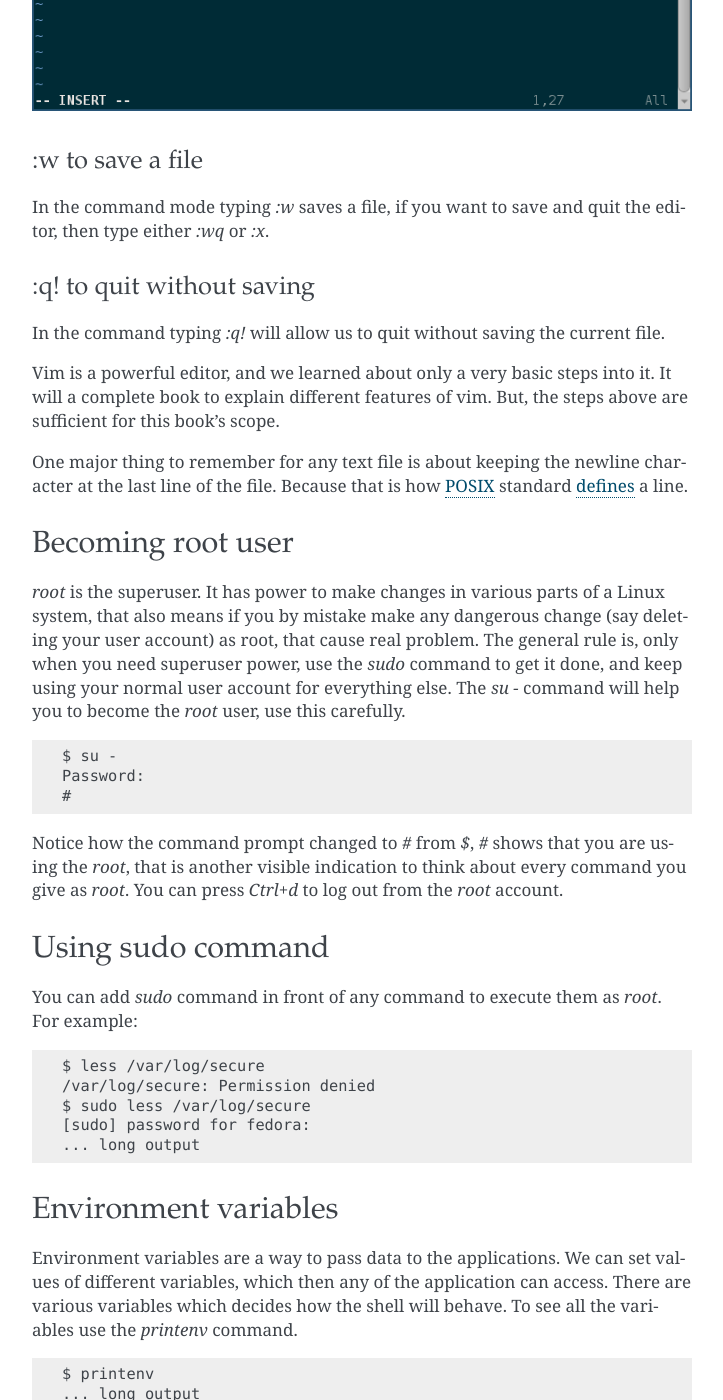
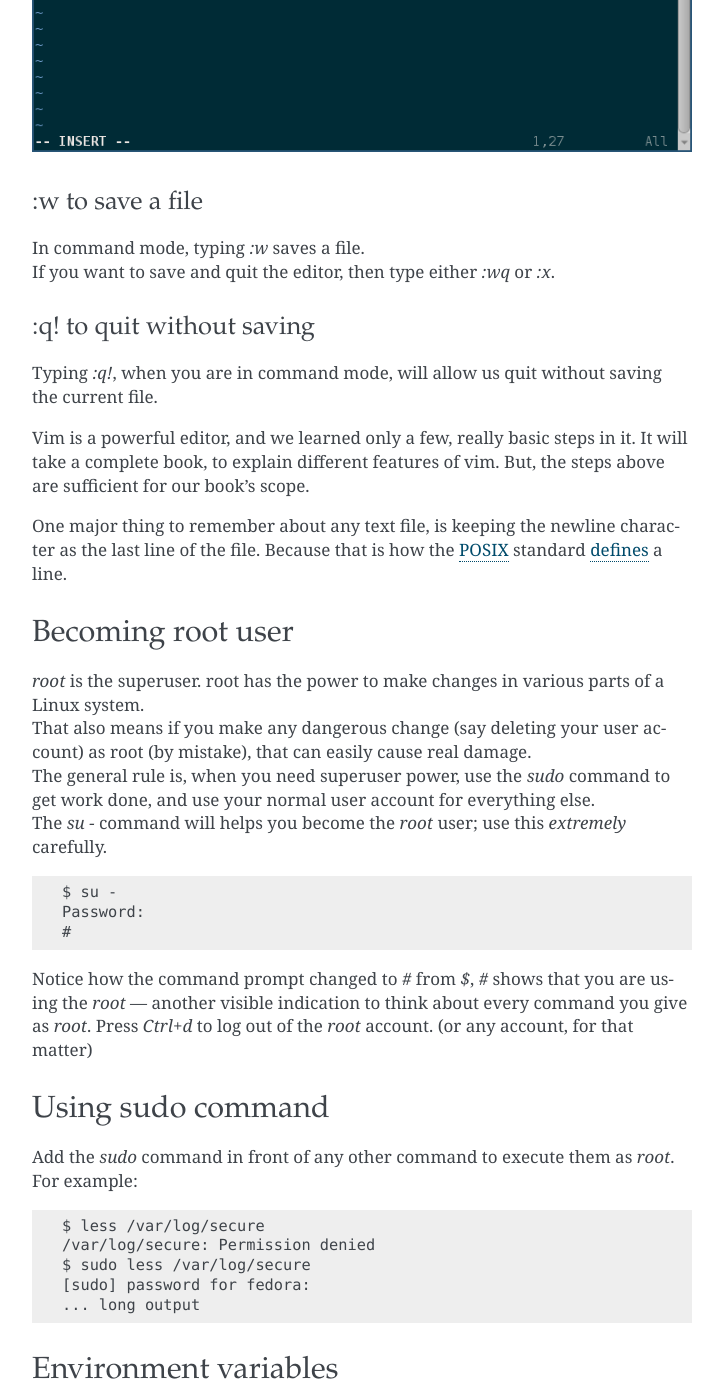
Before and after one commit to kushaldas/lym, a Sphinx documentation site: the page built from docs/useful.md, in a window 1280 px wide and 1400 px high, scrolled down 3821 px. Shown: the whole window, without its empty margins (388-1111 px from the left). Built offline with Sphinx 7.4.7, drawn with Linux system fonts in a browser that asks for light colours; a script that is not in the unit is left out; some of the changed text lies outside the part shown.

Commit message:
Update useful.md
Typo fixes and grammar changes

````diff
--- a/docs/useful.md
+++ b/docs/useful.md
@@ -1,14 +1,14 @@
 ## Useful commands
 
-In this chapter we will learn about more commands which we may have to
+In this chapter, we will learn about a few more commands which we may have to
 use in daily life.
 
 
 ### Creating soft link to a file
 
-Soft link or symbolic links are the special kind of files, which
-actually points to some other file using either related or absolute
-path. We can create soft links using *ln -s* command.
+Soft link or symbolic links are a special kind of file, which
+actually point to some other file using either related or absolute
+paths. We can create soft links using *ln -s* command.
 
 ```
 $ ln -s /etc/hostname name
@@ -21,14 +21,14 @@ kushal-test.novalocal
 ```
 
 In the above example, we created a soft link called *name* to the
-*/etc/hostname* file. You can see the details about the soft link
+*/etc/hostname* file. You can see details about the soft link
 files by using the *ls -l* command. You can create links to any
 directory in the same way.
 
 If you remove the original file the soft link is pointing to, then the
-soft link will become useless, and will point to a file which does not
-exists. Soft links can point to file which is in a different file
-system.
+soft link will become useless, because it’ll point to a file that does not
+exist.
+Soft links can also point to file which is in a different file system.
 
 ### Creating hard links
 
@@ -71,8 +72,8 @@ content.
 ### Extracting a tar file
 
 *tar* is a tool to create and extract archive files. Many times we
- will have to download and then extract a tar file in our regular
- computer usage.
+ will have to download and then extract tar files in our regular
+ day to day work.
 
 ```
 $ tar -xzvf files.tar.gz
@@ -107,13 +108,13 @@ bye.txt  files.tar.gz  hello.c
 ```
 ### Vim editor
 
-Text editors are the tool to edit files. This can be a configuration
+Text editors are tools to edit files. This could be a configuration
 file, or source code, or an email, or any other kind of text file.
-Which editor to use is generally a personal choice, and a lot of good
-energy have been to wasted to tell which one is the best editor. In
-this book we will just learn about *Vim* editor. It is also known as
-*vi enhanced* editor. In the Fedora Linux distribution, the *vi*
-command is actually an alias to the the *vim* itself.
+Which editor to use, is generally a personal choice, and a lot of good
+energy has been wasted in the telling of which one, is the one, truem best editor. In
+this book we will just learn about *Vim* editor. It’s also known as
+*vi improved* editor. In the Fedora Linux distribution, the *vi*
+command is actually an alias to *vim* itself.
 
 If we just type vim, and press enter, we will see the following
 screen.
@@ -122,44 +123,44 @@ screen.
 
 #### :q to exit vim
 
-Press Escape and then type *:q* to exit the vim.
+Press Escape and then type *:q* to exit vim.
 
 ![](/img/vim2.png)
 
 #### Open a new file or edit an existing file
 
-*vim filename* is the command to open an existing file, if the file is
- not there, it will open a new empty file for editing.
+*vim filename* is the command to open an existing file. If the file does not exist,
+it will open a new, empty file for editing.
 
 #### Different modes of vim
 
-Vim editor starts with command mode, every time you open any file,
+Vim editor starts off in command mode. Every time you open a file,
 this is the default mode of the editor. You can press the *Escape* key
-in any other mode to come to the command mode.
+in any other mode to come back to command mode.
 
-You can press *i* to go into insert mode, we edit documents in the
-insert mode. Here if you press *Escape* you will get back to the
+You press *i* to go into insert mode; we edit documents in the
+insert mode. If you press *Escape*, you will return to
 command mode.
 
 ![](/img/vim3.png)
 
 #### :w to save a file
 
-In the command mode typing *:w* saves a file, if you want to save
-and quit the editor, then type either *:wq* or *:x*.
+In command mode, typing *:w* saves a file.
+If you want to save and quit the editor, then type either *:wq* or *:x*.
 
 #### :q! to quit without saving
 
-In the command typing *:q!* will allow us to quit without saving
+Typing *:q!*, when you are in command mode, will allow us quit without saving
 the current file.
 
-Vim is a powerful editor, and we learned about only a very basic steps
-into it. It will a complete book to explain different features of
-vim. But, the steps above are sufficient for this book's scope.
+Vim is a powerful editor, and we learned only a few, really basic steps
+in it. It will take a complete book, to explain different features of
+vim. But, the steps above are sufficient for our book’s scope.
 
 
-One major thing to remember for any text file is about keeping the
-newline character at the last line of the file. Because that is how
+One major thing to remember about any text file, is keeping the
+newline character as the last line of the file. Because that is how the
 [POSIX](https://en.wikipedia.org/wiki/POSIX) standard
 [defines](http://pubs.opengroup.org/onlinepubs/9699919799/basedefs/V1_chap03.html#tag_03_206)
 a line.
@@ -169,13 +170,16 @@ a line.
 ```
 ### Becoming root user
 
-*root* is the superuser. It has power to make changes in various parts
-of a Linux system, that also means if you by mistake make any
-dangerous change (say deleting your user account) as root, that cause
-real problem. The general rule is, only when you need superuser power,
-use the *sudo* command to get it done, and keep using your normal user
-account for everything else. The *su -* command will help you to
-become the *root* user, use this carefully.
+*root* is the superuser. root has the power to make changes in various parts
+of a Linux system.
+That also means if you make any
+dangerous change (say deleting your user account) as root (by mistake), that can easily cause
+real damage.
+The general rule is, when you need superuser power,
+use the *sudo* command to get work done, and use your normal user
+account for everything else.
+The *su -* command will helps you
+become the *root* user; use this *extremely* carefully.
 
 ```
 $ su -
@@ -184,16 +188,16 @@ Password:
 ```
 
 Notice how the command prompt changed to *#* from *$*, *#* shows that
-you are using the *root*, that is another visible indication to think
-about every command you give as *root*. You can press *Ctrl+d* to log
-out from the *root* account.
+you are using the *root* — another visible indication to think
+about every command you give as *root*. Press *Ctrl+d* to log
+out of the *root* account. (or any account, for that matter)
 
 ```eval_rst
 .. index:: sudo
 ```
 ### Using sudo command
 
-You can add *sudo* command in front of any command to execute them as
+Add the *sudo* command in front of any other command to execute them as
 *root*. For example:
 
 ```
@@ -209,10 +213,11 @@ $ sudo less /var/log/secure
 ```
 ### Environment variables
 
-Environment variables are a way to pass data to the applications. We
-can set values of different variables, which then any of the
-application can access. There are various variables which decides how
-the shell will behave. To see all the variables use the *printenv*
+Environment variables are a way to pass data on to applications. We
+can set values of different variables, which any
+application can then access.
+There are various variables which decide how
+the shell will behave. To see all the variables, use the *printenv*
 command.
 
 ```
@@ -221,8 +226,9 @@ $ printenv
 ```
 
 You can execute the same command once as normal user, and once as
-*root*, and then check for the differences between the output. That is
-because the variables can be user specific.
+*root*, and then check for the differences between the output.
+You will mostly see they are same, with some (or more) unique ones.
+That’s because, variables are user specific.
 
 ```eval_rst
 .. index:: export
@@ -230,8 +236,9 @@ because the variables can be user specific.
 ### Setting up environment variable values
 
  We can use the *export* command to create a new environment variable
- or we can change an existing one. We can use the *echo* command to
- print one particular environment variable value.
+ or change an existing one.
+ We use the *echo* command to
+ print a particular environment variable’s value.
 
 ```
 $ export NAME="Kushal Das"
@@ -242,7 +249,7 @@ $ echo $NAME
 Babai Das
 ```
 
-In the above example we first created a new variable called *name* and
+In our example we first created a new variable called *name*, and
 then we changed the value of the variable.
 
 ```eval_rst
@@ -250,7 +257,7 @@ then we changed the value of the variable.
 ```
 ### locate command
 
-*locate* is a very useful tool to find files in the system. This is
+*locate* is a very useful tool to find files in the system. It’s
 part of the *mlocate* package. For example, the following command will
 search all the files with firewalld in the name.
 
````
Also changed, not shown: other parts of docs/useful.md (+5 -4 lines).
